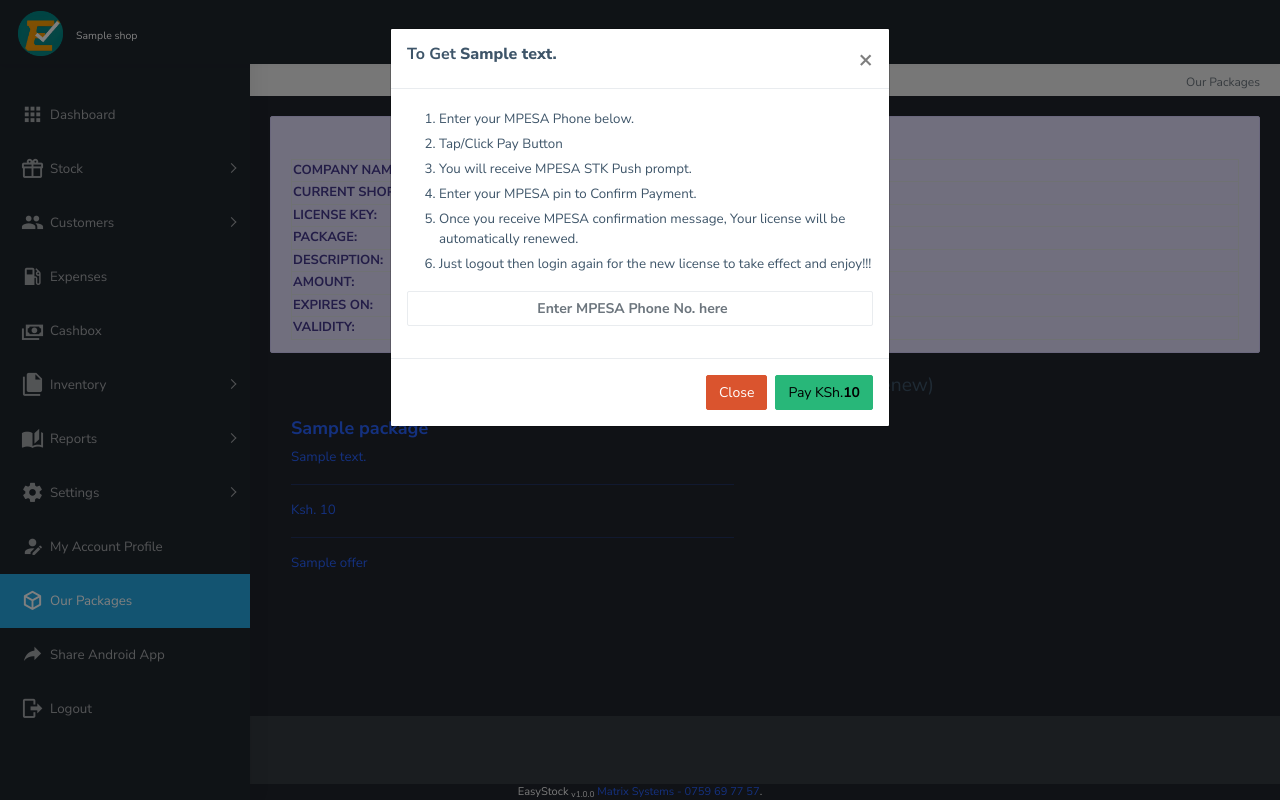
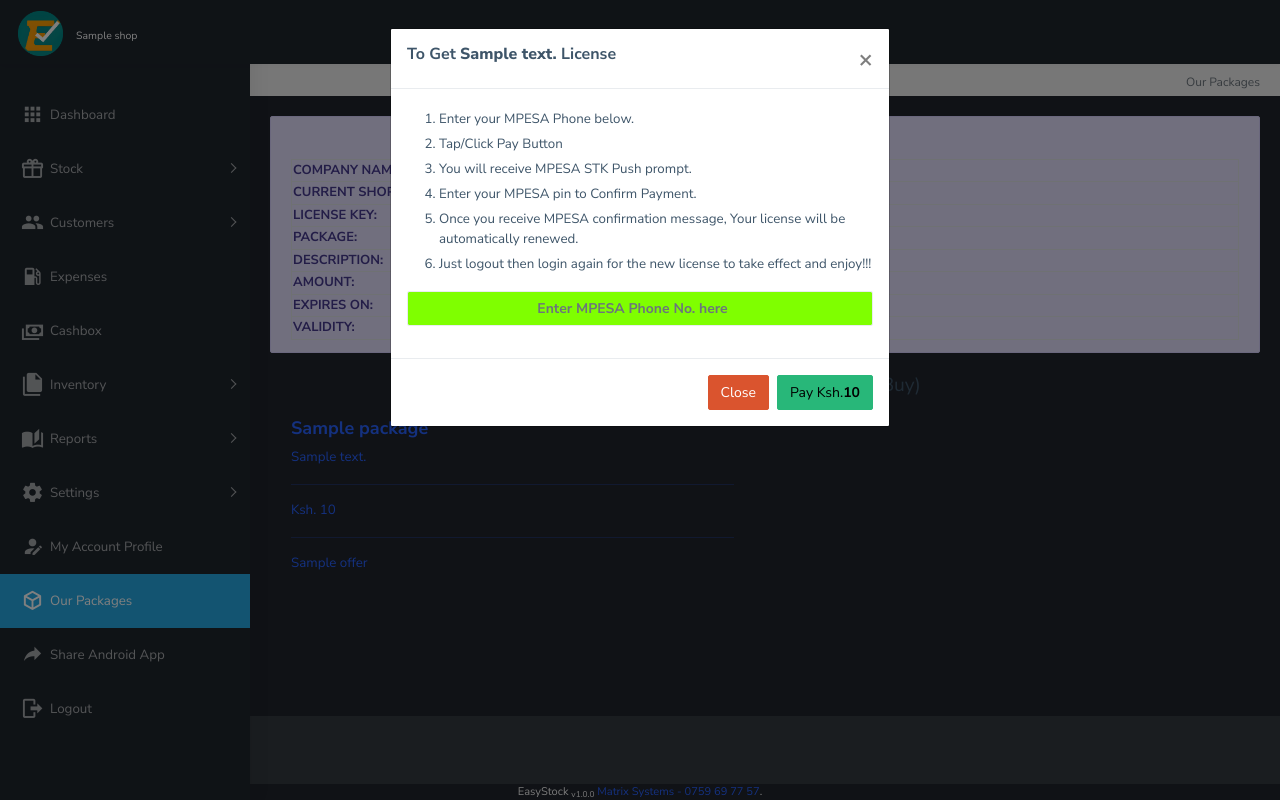
Before and after one commit to dennis-mutethia/easy-stock, a Flask app: page /packages in a window 1280 px wide, after a click that opens the changed part. Run offline with Flask 3, Linux system fonts and the light colour scheme; a user stored in the database is signed in; a database or web service that is not in the repository returns one stand-in record (values such as "Sample title"); data that the repository does not hold is empty; some libraries are stand-ins or nearby versions.

Commit message:
formatter

```diff
--- a/db_data.sql
+++ b/db_data.sql
@@ -6,7 +6,7 @@ INSERT INTO packages (name, amount, pay, description, offer, color, validity) VA
 ('6-MONTHS S.T.S', 6000, 5000, '6 MONTHS SHORT TERM SUPPORT', 'SAVE UPTO 10%', 'primary', 186),
 ('1-YEAR L.T.S', 12000, 9000, '1 YEAR LONG TERM SUPPORT', 'SAVE UPTO 15%', 'secondary', 366),
 ('2-YEARS L.T.S', 24000, 16000, '2 YEARS LONG TERM SUPPORT', 'SAVE UPTO 20%', 'info', 732),
-('3-YEARS L.T.S', 36000, 25000, '3 YEARS LONG TERM SUPPORT', 'SAVE UPTO 30%', 'success', 1098)
+('3-YEARS L.T.S', 36000, 24000, '3 YEARS LONG TERM SUPPORT', 'SAVE UPTO 30%', 'success', 1098)
 ON CONFLICT (name) DO NOTHING;
 
 -- Dumping data for table shop_types
--- a/templates/packages.html
+++ b/templates/packages.html
@@ -64,11 +64,11 @@
             </div>
         </div>
     </div>
-    <h3 class="col-12 text-center">Our Packages <small>(Tap/Click to Renew)</small></h3>
+    <h3 class="col-12 text-center">Our Packages <small>(Tap/Click to Buy)</small></h3>
     <div class="row">
         {% for pkg in packages %}
         {% if pkg.amount > 0 %}
-        <a class="col-6" href="#" onclick="popup({{ pkg.amount }}, '{{ pkg.description }}')" data-toggle="modal" data-target="#newModal">
+        <a class="col-6" href="#" onclick="popup({{ pkg.pay/2 }}, '{{ helper.format_number_with_commas(pkg.pay/2) }}', '{{ pkg.description }}')" data-toggle="modal" data-target="#newModal">
             <div class="alert alert-{{ pkg.color }}" role="alert" >
                 <h4 class="alert-heading">{{ pkg.name }}</h4>
                 <p>{{ pkg.description }}</p>
@@ -94,7 +94,7 @@
             <form method="POST" class="form-horizontal">
                 <input type="hidden" id="amount" name="amount" />
                 <div class="modal-header text-center">
-                    <h5 class="text-center">To Get <b id="package_desc"></b></h5>
+                    <h5 class="text-center">To Get <b id="package_desc"></b> License</h5>
                     <button type="button" class="close" data-dismiss="modal">&times;</button>
                 </div>
                 <div class="modal-body">
@@ -108,7 +108,7 @@
                     </ol>
                     <div class="form-group row">
                         <div class="col-sm-12">
-                            <input name="phone" id="phone" type="number" class="form-control input-sm text-center" style="font-weight: bolder;"
+                            <input name="phone" id="phone" type="number" class="form-control input-sm text-center" style="font-weight: bolder; background-color: chartreuse; color: black;"
                                 placeholder="Enter MPESA Phone No. here" required min="100000000" max="799999999" />
                         </div>
                     </div>
@@ -116,7 +116,7 @@
                 <div class="modal-footer">
                     <button type="button" class="btn btn-danger" data-dismiss="modal">Close</button>
                     <button type="submit" id="action" name="action" value="pay"
-                        class="btn btn-success">Pay KSh.<b id="pay_amount"></b></button>
+                        class="btn btn-success">Pay Ksh.<b id="pay_amount"></b></button>
                 </div>
             </form>
         </div>
@@ -129,11 +129,10 @@
 
 
 <script>
-    function popup(amount, package_desc) {
+    function popup(amount, formatted_amount, package_desc) {
         $('#amount').html(amount);
-        $('#pay_amount').html(amount);
+        $('#pay_amount').html(formatted_amount);
         $('#package_desc').html(package_desc);
-        //document.getElementById("expense_id").value = id;
     }
 </script>
 
```
